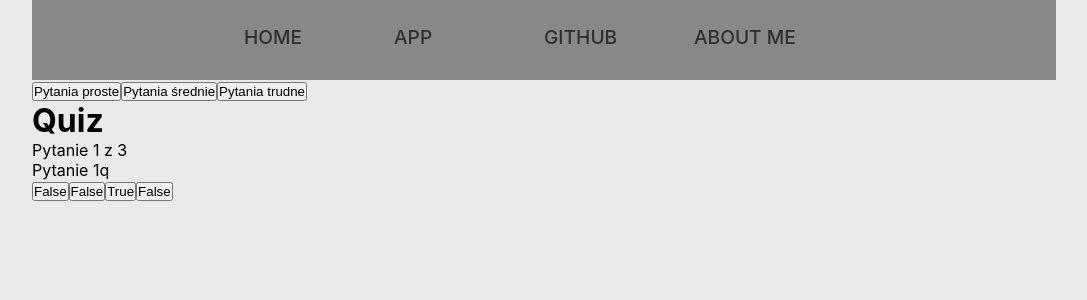
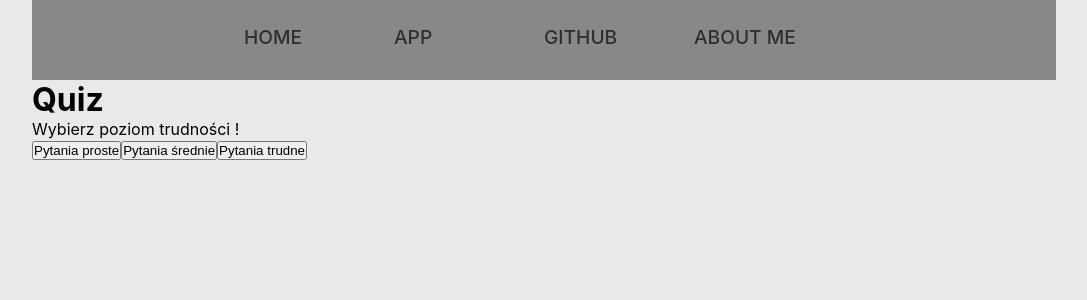
Before and after one commit to Obierek/project_v2, a React (Create React App) app: page / in a window 1280 px wide. Shown: the top 300 px of the page, without its empty margins (96-1183 px from the left). Built offline with nearby package versions, Linux system fonts and the light colour scheme; data requests are answered from the project's data file.

Commit message:
add timmer

```diff
--- a/db.json
+++ b/db.json
@@ -1,7 +1,7 @@
 {
-  "questions_easy": [
+  "questions": [
     {
-      "questionText": "Pytanie 1q",
+      "questionText": "Pytanie z db 1. Easy.",
       "level": "easy",
       "answerOptions": [
         {
@@ -23,8 +23,8 @@
       ]
     },
     {
-      "questionText": "Pytanie 2",
-      "level": "medium",
+      "questionText": "Pytanie z db 2. Easy.",
+      "level": "easy",
       "answerOptions": [
         {
           "answerText": "False",
@@ -45,8 +45,8 @@
       ]
     },
     {
-      "questionText": "Pytanie 3",
-      "level": "hard",
+      "questionText": "Pytanie z db 3. Easy.",
+      "level": "easy",
       "answerOptions": [
         {
           "answerText": "True",
@@ -67,7 +67,7 @@
       ]
     },
     {
-      "questionText": "Pytanie 4",
+      "questionText": "Pytanie z db 4. Easy.",
       "level": "easy",
       "answerOptions": [
         {
@@ -88,9 +88,8 @@
         }
       ]
     },
-
     {
-      "questionText": "Pytanie 5",
+      "questionText": "Pytanie z db 5. Easy.",
       "level": "easy",
       "answerOptions": [
         {
@@ -110,75 +109,10 @@
           "isCorrect": true
         }
       ]
-    }
-  ],
-
-  "questions_medium": [
-    {
-      "questionText": "Pytanie 1 Medium",
-      "answerOptions": [
-        {
-          "answerText": "False",
-          "isCorrect": false
-        },
-        {
-          "answerText": "False",
-          "isCorrect": false
-        },
-        {
-          "answerText": "True",
-          "isCorrect": true
-        },
-        {
-          "answerText": "False",
-          "isCorrect": false
-        }
-      ]
     },
     {
-      "questionText": "Pytanie 2 Medium",
-      "answerOptions": [
-        {
-          "answerText": "False",
-          "isCorrect": false
-        },
-        {
-          "answerText": "True",
-          "isCorrect": true
-        },
-        {
-          "answerText": "False",
-          "isCorrect": false
-        },
-        {
-          "answerText": "False",
-          "isCorrect": false
-        }
-      ]
-    },
-    {
-      "questionText": "Pytanie 3 Medium",
-      "answerOptions": [
-        {
-          "answerText": "True",
-          "isCorrect": true
-        },
-        {
-          "answerText": "False",
-          "isCorrect": false
-        },
-        {
-          "answerText": "False",
-          "isCorrect": false
-        },
-        {
-          "answerText": "False",
-          "isCorrect": false
-        }
-      ]
-    },
-    {
-      "questionText": "Pytanie 4 Medium",
+      "questionText": "Pytanie z db 1. Medi.um",
+      "level": "medium",
       "answerOptions": [
         {
           "answerText": "False",
@@ -198,97 +132,9 @@
         }
       ]
     },
-
     {
-      "questionText": "Pytanie 5 Medium",
-      "answerOptions": [
-        {
-          "answerText": "False",
-          "isCorrect": false
-        },
-        {
-          "answerText": "False",
-          "isCorrect": false
-        },
-        {
-          "answerText": "False",
-          "isCorrect": false
-        },
-        {
-          "answerText": "True",
-          "isCorrect": true
-        }
-      ]
-    }
-  ],
-
-
-  "questions_hard": [
-    {
-      "questionText": "Pytanie 1 Hard",
-      "answerOptions": [
-        {
-          "answerText": "False",
-          "isCorrect": false
-        },
-        {
-          "answerText": "False",
-          "isCorrect": false
-        },
-        {
-          "answerText": "True",
-          "isCorrect": true
-        },
-        {
-          "answerText": "False",
-          "isCorrect": false
-        }
-      ]
-    },
-    {
-      "questionText": "Pytanie 2 Hard",
-      "answerOptions": [
-        {
-          "answerText": "False",
-          "isCorrect": false
-        },
-        {
-          "answerText": "True",
-          "isCorrect": true
-        },
-        {
-          "answerText": "False",
-          "isCorrect": false
-        },
-        {
-          "answerText": "False",
-          "isCorrect": false
-        }
-      ]
-    },
-    {
-      "questionText": "Pytanie 3 Hard",
-      "answerOptions": [
-        {
-          "answerText": "True",
-          "isCorrect": true
-        },
-        {
-          "answerText": "False",
-          "isCorrect": false
-        },
-        {
-          "answerText": "False",
-          "isCorrect": false
-        },
-        {
-          "answerText": "False",
-          "isCorrect": false
-        }
-      ]
-    },
-    {
-      "questionText": "Pytanie 4 Hard",
+      "questionText": "Pytanie z db 2. Medi.um",
+      "level": "medium",
       "answerOptions": [
         {
           "answerText": "False",
@@ -308,9 +154,163 @@
         }
       ]
     },
-
     {
-      "questionText": "Pytanie 5 Hard",
+      "questionText": "Pytanie z db 3. Medi.um",
+      "level": "medium",
+      "answerOptions": [
+        {
+          "answerText": "False",
+          "isCorrect": false
+        },
+        {
+          "answerText": "False",
+          "isCorrect": false
+        },
+        {
+          "answerText": "False",
+          "isCorrect": false
+        },
+        {
+          "answerText": "True",
+          "isCorrect": true
+        }
+      ]
+    },
+    {
+      "questionText": "Pytanie z db 4. Medi.um",
+      "level": "medium",
+      "answerOptions": [
+        {
+          "answerText": "False",
+          "isCorrect": false
+        },
+        {
+          "answerText": "False",
+          "isCorrect": false
+        },
+        {
+          "answerText": "False",
+          "isCorrect": false
+        },
+        {
+          "answerText": "True",
+          "isCorrect": true
+        }
+      ]
+    },
+    {
+      "questionText": "Pytanie z db 5. Medi.um",
+      "level": "medium",
+      "answerOptions": [
+        {
+          "answerText": "False",
+          "isCorrect": false
+        },
+        {
+          "answerText": "False",
+          "isCorrect": false
+        },
+        {
+          "answerText": "False",
+          "isCorrect": false
+        },
+        {
+          "answerText": "True",
+          "isCorrect": true
+        }
+      ]
+    },
+    {
+      "questionText": "Pytanie z db 1. Hard.",
+      "level": "hard",
+      "answerOptions": [
+        {
+          "answerText": "False",
+          "isCorrect": false
+        },
+        {
+          "answerText": "False",
+          "isCorrect": false
+        },
+        {
+          "answerText": "False",
+          "isCorrect": false
+        },
+        {
+          "answerText": "True",
+          "isCorrect": true
+        }
+      ]
+    },
+    {
+      "questionText": "Pytanie z db 2. Hard.",
+      "level": "hard",
+      "answerOptions": [
+        {
+          "answerText": "False",
+          "isCorrect": false
+        },
+        {
+          "answerText": "False",
+          "isCorrect": false
+        },
+        {
+          "answerText": "False",
+          "isCorrect": false
+        },
+        {
+          "answerText": "True",
+          "isCorrect": true
+        }
+      ]
+    },
+    {
+      "questionText": "Pytanie z db 3. Hard.",
+      "level": "hard",
+      "answerOptions": [
+        {
+          "answerText": "False",
+          "isCorrect": false
+        },
+        {
+          "answerText": "False",
+          "isCorrect": false
+        },
+        {
+          "answerText": "False",
+          "isCorrect": false
+        },
+        {
+          "answerText": "True",
+          "isCorrect": true
+        }
+      ]
+    },
+    {
+      "questionText": "Pytanie z db 4. Hard.",
+      "level": "hard",
+      "answerOptions": [
+        {
+          "answerText": "False",
+          "isCorrect": false
+        },
+        {
+          "answerText": "False",
+          "isCorrect": false
+        },
+        {
+          "answerText": "False",
+          "isCorrect": false
+        },
+        {
+          "answerText": "True",
+          "isCorrect": true
+        }
+      ]
+    },
+    {
+      "questionText": "Pytanie z db 5. Hard.",
+      "level": "hard",
       "answerOptions": [
         {
           "answerText": "False",
@@ -331,6 +331,4 @@
       ]
     }
   ]
-
-
 }
--- a/src/App.js
+++ b/src/App.js
@@ -1,7 +1,10 @@
 import React, {useEffect, useState} from 'react';
 import ChangeDifficulty from "./ChangeDifficulty";
+import Timer from "./Timer";
 
-const api = "http://localhost:4000/questions_easy"
+
+
+const api = "http://localhost:4000/questions"
 
 export default function App() {
 
@@ -10,7 +13,9 @@ export default function App() {
     const [score, setScore] = useState(0);
     const [questions, setQuestions] = useState([]);
     const [questionsForLevel, setQuestionsForLevel] = useState([]);
-    const [level, setLevel] = useState("easy")
+    const [level, setLevel] = useState("")
+
+
 
     useEffect(() => {
         setQuestionsForLevel(questions.filter(item => {
@@ -19,7 +24,7 @@ export default function App() {
     }, [level, questions]);
 
 
-    useEffect( () => {
+    useEffect(() => {
         const getData = async () => {
             await fetch(api)
                 .then((res) => {
@@ -34,39 +39,9 @@ export default function App() {
         getData();
     }, []);
 
-    // useEffect(async () => {
-    //
-    //     await fetch(api)
-    //         .then((res) => {
-    //             if (res.ok) {
-    //                 return res.json();
-    //             }
-    //
-    //         })
-    //         .then(data => {
-    //             setQuestions(data);
-    //         })
-    //         .catch((err) => console.log(err));
-    //
-    //
-    // }, []);
 
-    // const getQuestions = () => {
-    //
-    //     fetch(api)
-    //         .then((res) => {
-    //             if (res.ok) {
-    //                 return res.json();
-    //             }
-    //             throw new Error("Oops...");
-    //         })
-    //         .then(setQuestions)
-    //         .catch((err) => console.log(err));
-    // };
-    //
-    // useEffect(getQuestions, []);
 
-    const handleClick = (isCorrect) => {
+    const handleClickAnswer = (isCorrect) => {
         if (isCorrect) {
             setScore(score + 1);
         }
@@ -79,64 +54,72 @@ export default function App() {
         }
 
     };
-    console.log(questions);
+    // console.log(questions);
+
+
+    const resetQuiz = () => {
+        setShowScore(false)
+        setCurrentQuestion(0)
+        setScore(0)
+        setLevel("")
+
+    }
+
 
     return (
         <>
-            <ChangeDifficulty changeLevelAction={setLevel} currentLevel={level}/>
+            {/*<Timer/>*/}
+
+
+
             <div className='app'>
+
                 <h1>Quiz</h1>
+
                 {showScore ?
                     <div className='score'>
                         Odpowiedziałeś poprawnie na {score} z {questionsForLevel.length} pytań!
+                        <button onClick={resetQuiz}>Zacznij od nowa</button>
                     </div>
                     :
+
                     <>
                         <div className='question'>
+
+                            {level ?
+                                <>
                                     <div className='question__count'>
-                                <span>Pytanie {currentQuestion + 1} z {questionsForLevel.length}</span>
+                                        <span>Pytanie: {currentQuestion + 1} z {questionsForLevel.length}</span>
                                     </div>
+
                                     <div
-                                className='question__text'>{questionsForLevel[currentQuestion]?.questionText ?? "Question cannot be loaded"}</div>
+                                        className='question__text'>{questionsForLevel[currentQuestion]?.questionText ?? "Trwa ładowanie pytań"}
                                     </div>
-                        {questionsForLevel[currentQuestion]?.answerOptions && <div className='answer'>
+                                </> :
+                                <div>Wybierz poziom trudności !</div>
+
+                            }
+                        </div>
+
+
+                        {questionsForLevel[currentQuestion]?.answerOptions &&
+                            <div className='answer'>
                                 {questionsForLevel[currentQuestion].answerOptions.map((answerOption) => (
                                     <button
-                                    onClick={() => handleClick(answerOption.isCorrect)}>{answerOption.answerText}</button>
+                                        onClick={() => handleClickAnswer(answerOption.isCorrect)}>{answerOption.answerText}
+                                    </button>
                                 ))}
                             </div>}
                     </>
                 }
             </div>
+
+
+
+            <ChangeDifficulty changeLevelAction={setLevel} currentLevel={level} questionsForLevel={questionsForLevel} currentQuestion={currentQuestion}/>
         </>
+
+
 
     );
 };
-
-
-//     return (
-//             <div className='app'>
-//                 <h1>Quiz</h1>
-//                 {showScore ? (
-//                     <div className='score'>
-//                         Odpowiedziałeś poprawnie na {score} z {questions.length} pytań!
-//                     </div>
-//                 ) : (
-//                     <>
-//                         <div className='question'>
-//                             <div className='question__count'>
-//                                 <span>Pytanie {currentQuestion + 1} z {questions.length}</span>
-//                             </div>
-//                             <div className='question__text'>{questions[currentQuestion].questionText}</div>
-//                         </div>
-//                         <div className='answer'>
-//                             {questions[currentQuestion].answerOptions.map((answerOption) => (
-//                                 <button
-//                                     onClick={() => handleClick(answerOption.isCorrect)}>{answerOption.answerText}</button>
-//                             ))}
-//                         </div>
-//                     </>
-//                 )}
-//             </div>
-//     );
-// }
--- a/src/ChangeDifficulty.js
+++ b/src/ChangeDifficulty.js
@@ -1,20 +1,76 @@
 import React from 'react';
+import {useEffect, useState} from "react";
 
-function ChangeDifficulty({changeLevelAction, currentLevel}) {
+function ChangeDifficulty({changeLevelAction, currentLevel, questionsForLevel, currentQuestion}) {
 
     const handleClickDifficulty = (value) => {
 
         changeLevelAction(value)
-
     }
 
 
+    const [time, setTime] = useState(0);
+    const [isRunning, setIsRunning] = useState(false);
+
+    useEffect(() => {
+        if (isRunning) {
+            const timeoutId = setInterval(() => {
+                setTime((prevTime) => prevTime + 1);
+            }, 1000);
+
+            return () => {
+                clearTimeout(timeoutId);
+            };
+        }
+
+    }, [isRunning]);
+
+
+    useEffect(()=>{
+           if(currentQuestion === questionsForLevel.length) {
+            setIsRunning(false);
+        }
+
+    },[time])
+
+
+
+console.log("currentQuestion" + currentQuestion);
+    console.log("questionsForLevel.length" +  questionsForLevel.length)
+
+
+    const reset = () => {
+        setTime(0);
+        setIsRunning(false);
+    };
+    const start = () => {
+        setIsRunning(true);
+    };
+
+    // console.log(time)
+    // console.log(isRunning);
 
     return (
         <div>
-            <button className={currentLevel === "easy" ? "active" : "default"} onClick={() => handleClickDifficulty("easy")} value="easy">Pytania proste</button>
-            <button className={currentLevel === "medium" ? "active" : "default"} onClick={() => handleClickDifficulty("medium")} value="medium">Pytania średnie</button>
-            <button className={currentLevel === "hard" ? "active" : "default"} onClick={() => handleClickDifficulty("hard")} value="hard">Pytania trudne</button>
+            <button className={currentLevel === "easy" ? "active" : "default"}
+                    onClick={() => {
+                        start()
+                        handleClickDifficulty("easy")
+                    }}
+                    value="easy">Pytania proste
+            </button>
+            <button className={currentLevel === "medium" ? "active" : "default"}
+                    onClick={() => {
+                        start()
+                        handleClickDifficulty("medium")
+                    }} value="medium">Pytania średnie
+            </button>
+            <button className={currentLevel === "hard" ? "active" : "default"}
+                    onClick={() => {
+                        start()
+                        handleClickDifficulty("hard")
+                    }} value="hard">Pytania trudne
+            </button>
         </div>
     );
 }
--- a/src/index.js
+++ b/src/index.js
@@ -1,21 +1,16 @@
 import React from 'react';
 import ReactDOM from 'react-dom/client';
-
-
 
 import './index.scss';
 import {NavMenu} from "./navMenu/NavMenu";
 import App from "./App";
-import ChangeDifficulty from "./ChangeDifficulty";
-import Timer from "./Timer";
+
 
 
 const root = ReactDOM.createRoot(document.getElementById('root'));
 root.render(
     <React.StrictMode>
-            <NavMenu/>
-
-            <App/>
-        {/*<Timer/>*/}
+        <NavMenu/>
+        <App/>
     </React.StrictMode>
 );
```
Lines whose indentation alone changed are shown as unchanged.
